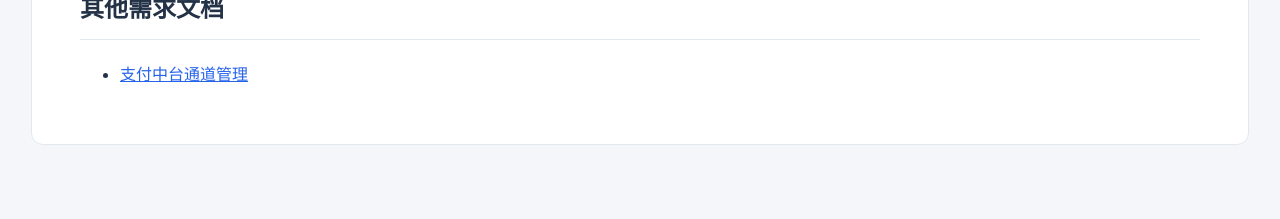
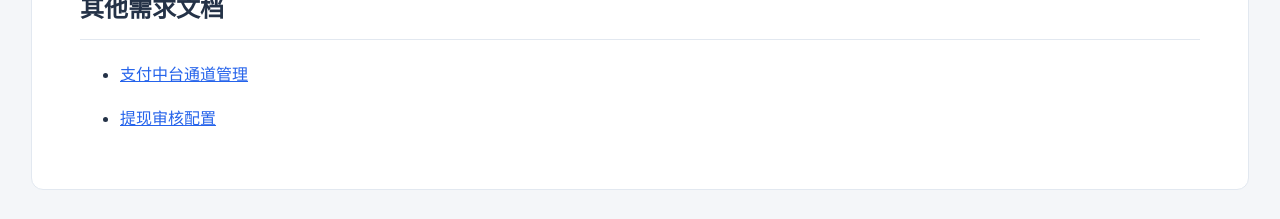
Before and after one commit to HDDDONG/tiered-recharge-requirements, a Jekyll site: the page built from index.md, in a window 1280 px wide and 900 px high, scrolled down 6077 px. Shown: the part 678-897 px from the top of the window. Built offline with Jekyll 4.4.1, drawn with Linux system fonts in a browser that asks for light colours; before the commit the page ends 6932 px from its top, so only the background shows below that.

Commit message:
docs: link withdrawal review configuration

```diff
--- a/index.md
+++ b/index.md
@@ -208,3 +208,5 @@ title: 阶梯充值活动配置
 ## 其他需求文档
 
 - [支付中台通道管理](./channel-management/)
+
+- [提现审核配置](./withdrawal-review-config/)
```
